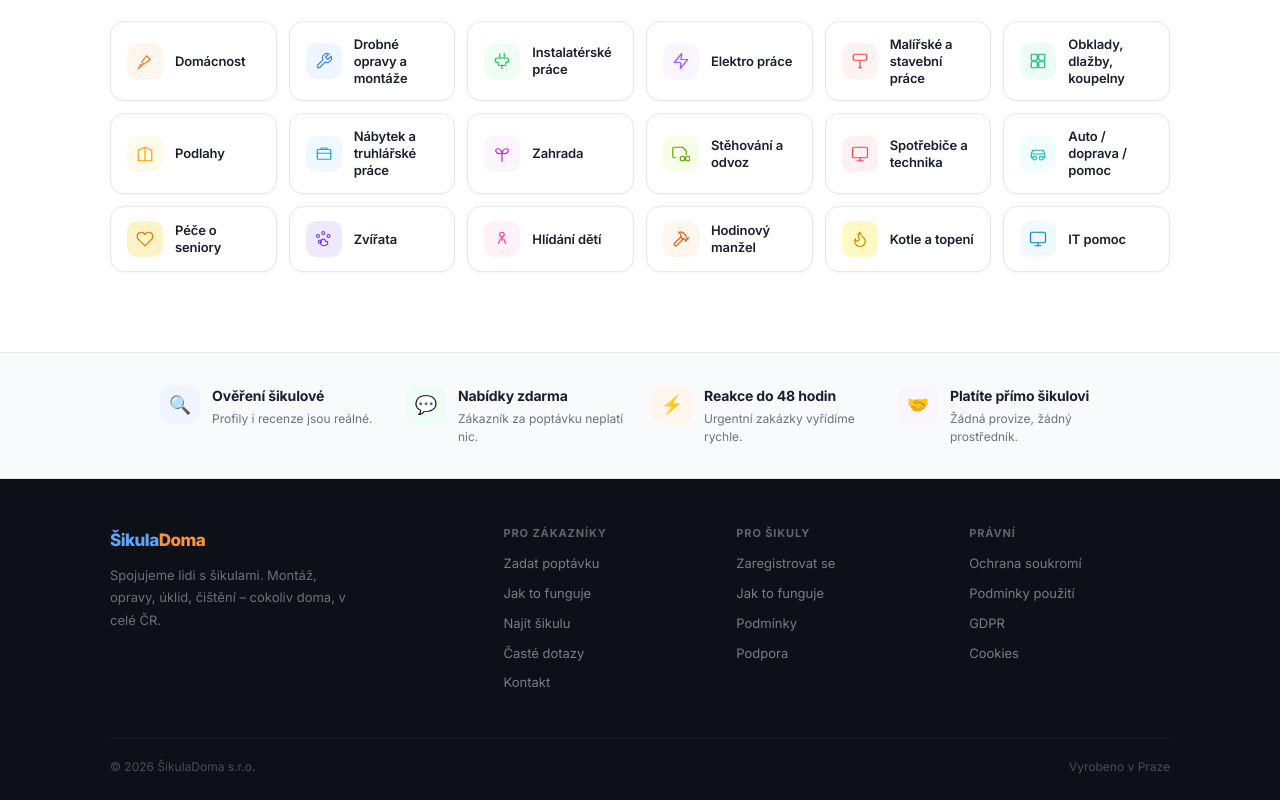
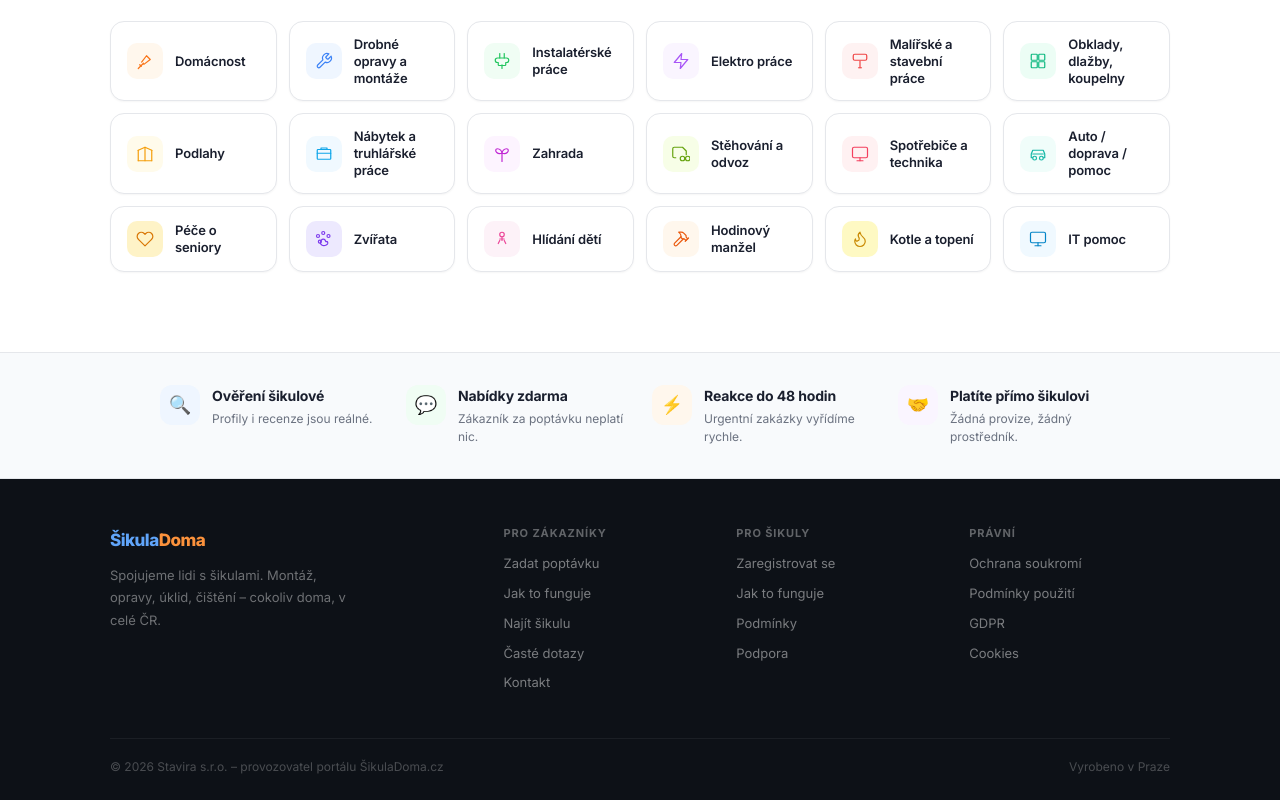
Before and after one commit to SaraSara2026/sikuladoma, a React (Vite) app: page / in a window 1280 px wide. Shown: the part 1611-2411 px from the top of the page. Built offline with nearby package versions, Linux system fonts and the light colour scheme; no server answers.

Commit message:
fix: patička — správný text copyright Stavira s.r.o.

```diff
--- a/src/components/Footer.jsx
+++ b/src/components/Footer.jsx
@@ -65,7 +65,7 @@ export default function Footer({ onOrder, onReg, onKontakt, onHow, onSikuly, onP
           </div>
         </div>
         <div style={{ borderTop: "1px solid rgba(255,255,255,.06)", paddingTop: 18, display: "flex", justifyContent: "space-between", fontSize: 12, flexWrap: "wrap", gap: 8, color: "rgba(255,255,255,.25)" }}>
-          <span>© 2026 ŠikulaDoma s.r.o.</span>
+          <span>© 2026 Stavira s.r.o. – provozovatel portálu ŠikulaDoma.cz</span>
           <span>Vyrobeno v Praze</span>
         </div>
       </div>
```
